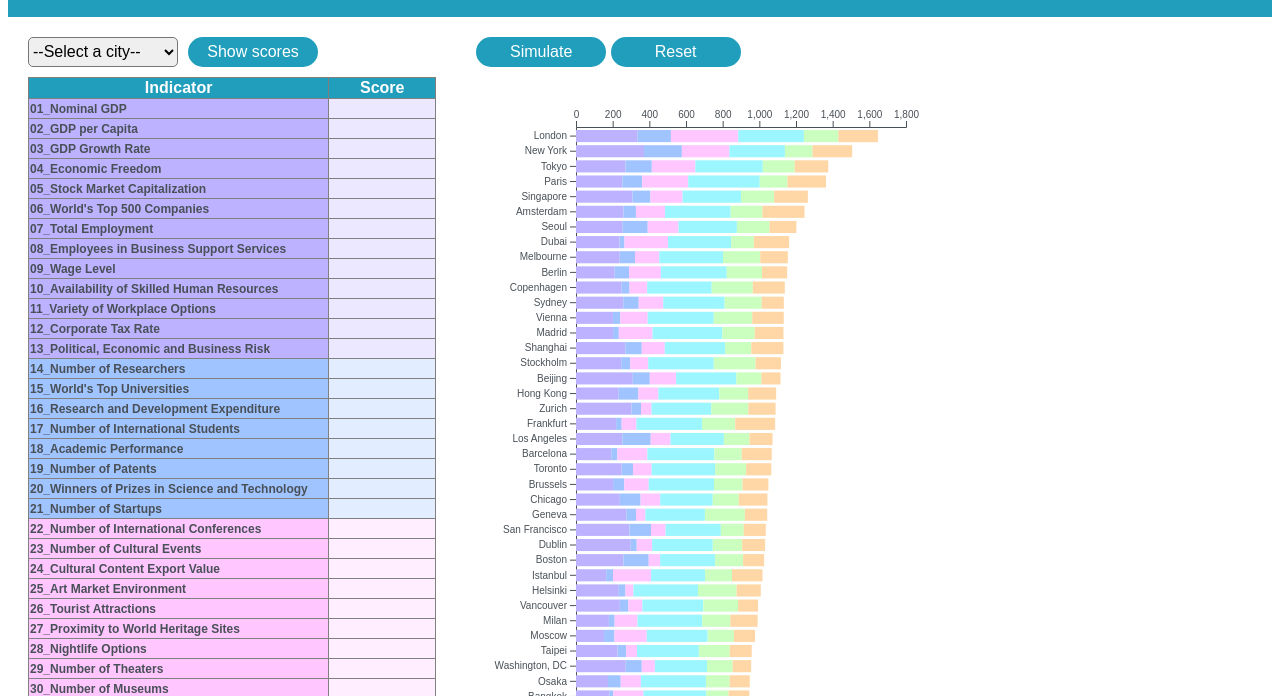
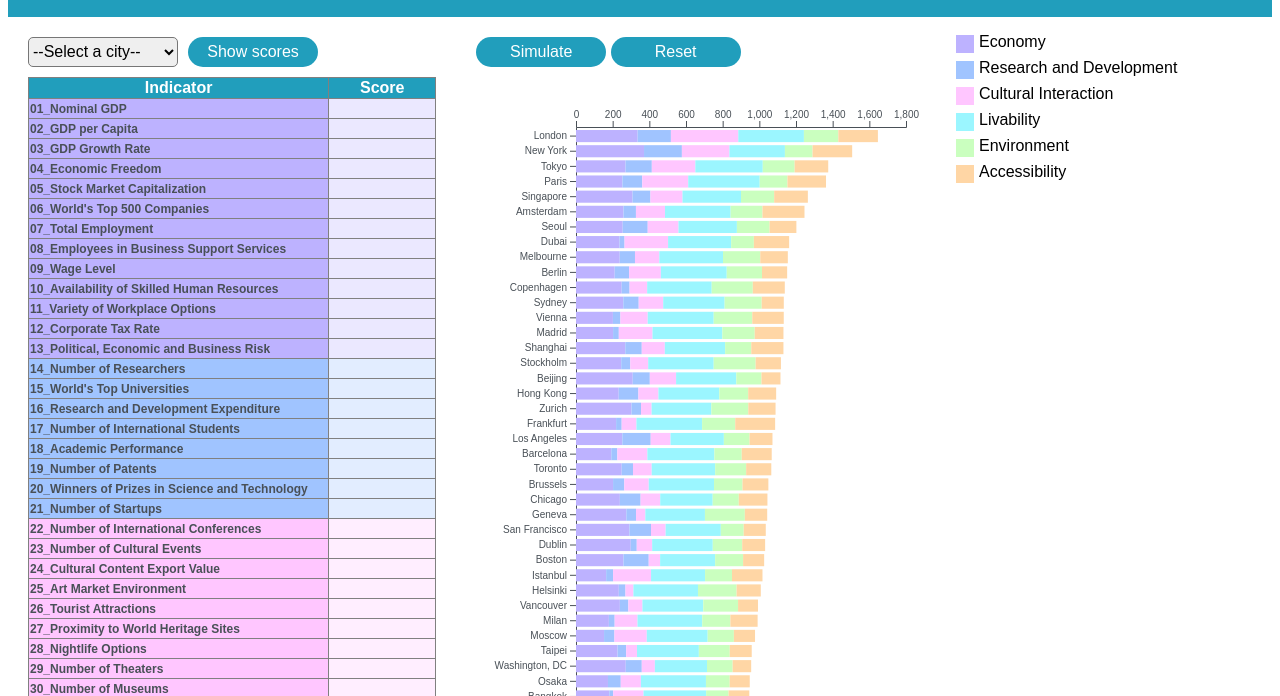
Before and after one commit to nyamato-mmf/gpci-simulator-demo, a plain HTML site: page index.html in a window 1280 px wide. Shown: the part 103-799 px from the top of the page. Drawn offline with nearby package versions, Linux system fonts and the light colour scheme.

Commit message:
add legend

```diff
--- a/index.html
+++ b/index.html
@@ -194,6 +194,10 @@
     <!-- Create a div where the graph will take place -->
     <div id="my_dataviz"></div>
 
+    <!-- Create a Legend -->
+    <div id="legend" style="height: 150px;"></div>
+
+
 
     <script src="./js/script.js"></script>
 </body>
--- a/js/script.js
+++ b/js/script.js
@@ -938,3 +938,52 @@ jQuery(function(){
       $("#nav").removeClass("show");
   })
 });
+
+
+
+//Initialize data
+var chartData = [
+  {name: "Economy", color: "rgba(189,178,255,1)"},
+  {name: "Research and Development", color: 'rgba(160,196,255,1)'},
+  {name: "Cultural Interaction", color: 'rgba(255,198,255,1)'},
+  {name: "Livability", color: 'rgba(155,246,255,1)'},
+  {name: "Environment", color: 'rgba(202,255,191,1)'},
+  {name: "Accessibility", color: 'rgba(255,214,165,1)'}
+ ];
+
+
+//Initialize legend
+var legendItemSize = 18;
+var legendSpacing = 8;
+var xOffset = 0;
+var yOffset = 0;
+var legend = d3
+.select('#legend')
+.append('svg')
+    .attr('width', "300px")
+    .attr('heigh', "400px")
+    .selectAll('.legendItem')
+    .data(chartData);
+
+//Create legend items
+legend
+.enter()
+.append('rect')
+.attr('class', 'legendItem')
+.attr('width', legendItemSize)
+.attr('height', legendItemSize)
+.style('fill', d => d.color)
+.attr('transform',
+        (d, i) => {
+            var x = xOffset;
+            var y = yOffset + (legendItemSize + legendSpacing) * i;
+            return `translate(${x}, ${y})`;
+        });
+
+//Create legend labels
+legend
+.enter()
+.append('text')
+.attr('x', xOffset + legendItemSize + 5)
+.attr('y', (d, i) => yOffset + (legendItemSize + legendSpacing) * i + 12)
+.text(d => d.name);
```
